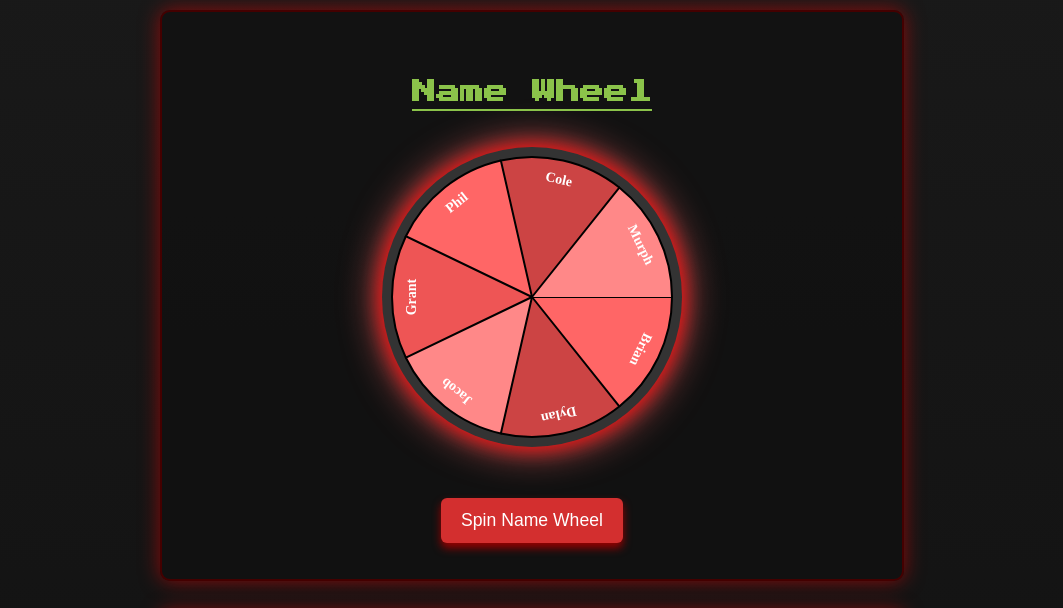
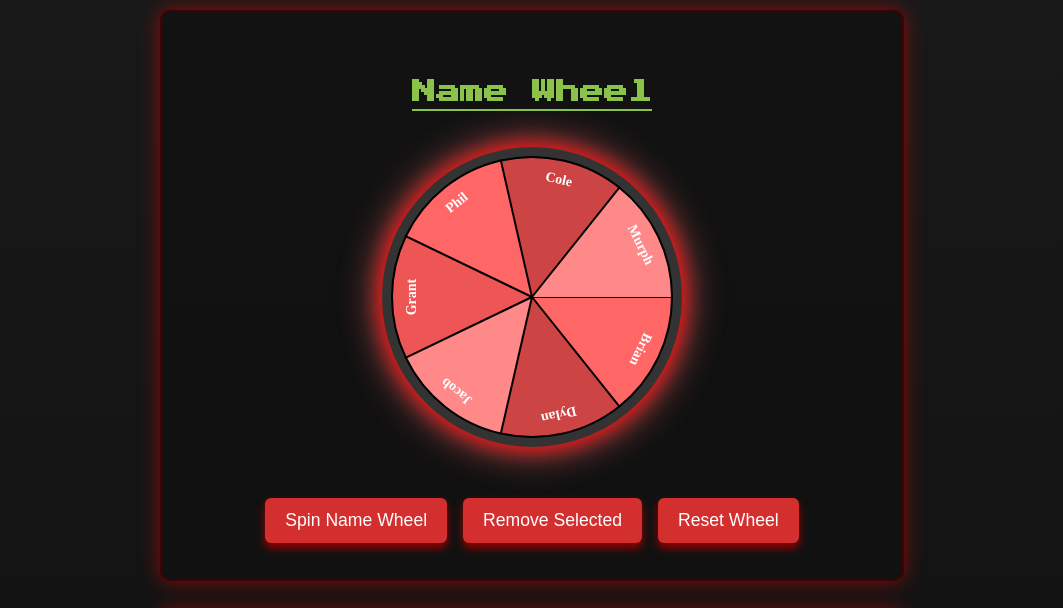
Before and after one commit to brianpatton375/Dr.-Coochie-Super-Sluggers-League, a plain HTML site: page index.html in a window 1280 px wide. Shown: the part 149-757 px from the top of the page, without its empty margins (108-1171 px from the left). Drawn offline with nearby package versions, Linux system fonts and the light colour scheme.

Commit message:
Update index.html

```diff
--- a/index.html
+++ b/index.html
@@ -5,7 +5,27 @@
 <meta name="viewport" content="width=device-width, initial-scale=1" />
 <title>Dr. Coochie's Mario Super Sluggers League</title>
 <link href="https://fonts.googleapis.com/css2?family=Press+Start+2P&display=swap" rel="stylesheet">
-<script src="https://cdnjs.cloudflare.com/ajax/libs/tone/14.8.49/Tone.min.js"></script>
+<script src="https://cdnjs.cloudflare.com/ajax/libs/tone/14.8.49/Tone.min.js">
+  function removeSelectedName() {
+    const resultText = document.getElementById('nameResult').textContent;
+    const selectedName = resultText.replace("Selected: ", "").replace("!", "").trim();
+    const index = names.indexOf(selectedName);
+    if (index !== -1) {
+      names.splice(index, 1);
+      localStorage.setItem('marioSluggersNames', JSON.stringify(names));
+      drawWheel(names, nameCtx, nameColors, 14);
+      document.getElementById('nameResult').textContent = `${selectedName} removed.`;
+    }
+  }
+
+  function resetNameWheel() {
+    names = [...defaultNames]; // Reset to original
+    localStorage.setItem('marioSluggersNames', JSON.stringify(names));
+    drawWheel(names, nameCtx, nameColors, 14);
+    document.getElementById('nameResult').textContent = "Wheel reset.";
+  }
+</script>
+
 <style>
   body {
     font-family: 'Press Start 2P', cursive, Arial, sans-serif; /* Added a retro font */
@@ -226,6 +246,9 @@
   <h2>Name Wheel</h2>
   <canvas id="wheelCanvas" width="300" height="300"></canvas><br />
   <button onclick="spinNameWheel()" id="nameSpinBtn">Spin Name Wheel</button>
+  <button onclick="removeSelectedName()">Remove Selected</button>
+  <button onclick="resetNameWheel()">Reset Wheel</button>
+
   <p id="nameResult"></p>
   </div>
 
@@ -729,6 +752,26 @@
   }
 
   renderStandings(); // Initial render
+
+  function removeSelectedName() {
+    const resultText = document.getElementById('nameResult').textContent;
+    const selectedName = resultText.replace("Selected: ", "").replace("!", "").trim();
+    const index = names.indexOf(selectedName);
+    if (index !== -1) {
+      names.splice(index, 1);
+      localStorage.setItem('marioSluggersNames', JSON.stringify(names));
+      drawWheel(names, nameCtx, nameColors, 14);
+      document.getElementById('nameResult').textContent = `${selectedName} removed.`;
+    }
+  }
+
+  function resetNameWheel() {
+    names = [...defaultNames]; // Reset to original
+    localStorage.setItem('marioSluggersNames', JSON.stringify(names));
+    drawWheel(names, nameCtx, nameColors, 14);
+    document.getElementById('nameResult').textContent = "Wheel reset.";
+  }
 </script>
+
 </body>
 </html>
```
